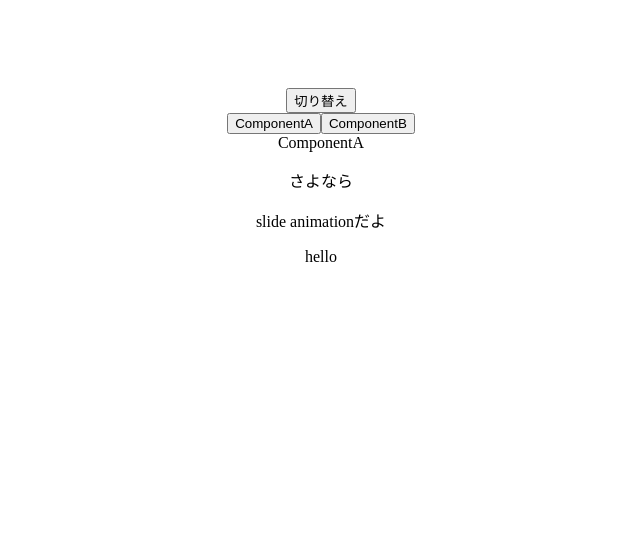
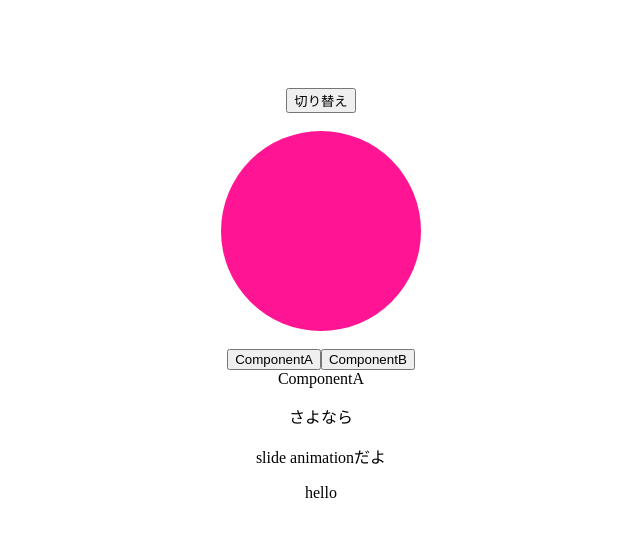
Before and after one commit to motty93/vue-training, a Vue app in the folder animation/: page / in a window 1280 px wide. Shown: the top 536 px of the page, without its empty margins (319-959 px from the left). Built offline with nearby package versions, Linux system fonts and the light colour scheme.

Commit message:
feat: enter/leave

```diff
--- a/animation/src/App.vue
+++ b/animation/src/App.vue
@@ -1,7 +1,21 @@
 <template>
   <div class="main">
     <button @click="show = !show">切り替え</button>
-    <br>
+    <br />
+    <br />
+    <transition
+      @before-enter="beforeEnter"
+      @enter="enter"
+      @after-enter="afterEnter"
+      @enter-cancelled="entereCancelled"
+      @before-leave="beforeLeave"
+      @leave="Leave"
+      @after-leave="afterLeave"
+      @leave-cancelled="leaveCancelled"
+    >
+      <div class="circle" v-if="show"></div>
+    </transition>
+    <br />
     <button @click="myComponent = 'ComponentA'">ComponentA</button>
     <button @click="myComponent = 'ComponentB'">ComponentB</button>
     <transition name="fade" mode="out-in">
@@ -39,11 +53,46 @@ export default {
       myAnimation: 'slide',
       myComponent: 'ComponentA'
     }
+  },
+  methods: {
+    beforeEnter(el) {
+      //現れる前
+    },
+    enter(el, done) {
+      // 現れるとき
+    },
+    afterEnter(el) {
+      // 現れたあと
+    },
+    enterCancelled(el) {
+      // 現れるアニメーションがキャンセルされた時
+    },
+    beforeLeave(el) {
+      // 消える前
+    },
+    leave(el, done) {
+      // 消える時
+    },
+    afterLeave(el) {
+      // 消えた時
+    },
+    leaveCancelled(el) {
+      // 消えるアニメーションがキャンセルされた時
+      // v-showのときに実行される
+    }
   }
 }
 </script>
 
 <style>
+.circle {
+  width: 200px;
+  height: 200px;
+  margin: auto;
+  border-radius: 100px;
+  background-color: deeppink;
+}
+
 .fade-enter {
   /* 現れる時の最初の状態 */
   opacity: 0;
```
